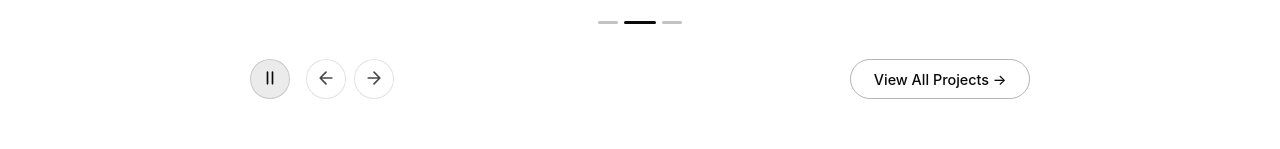
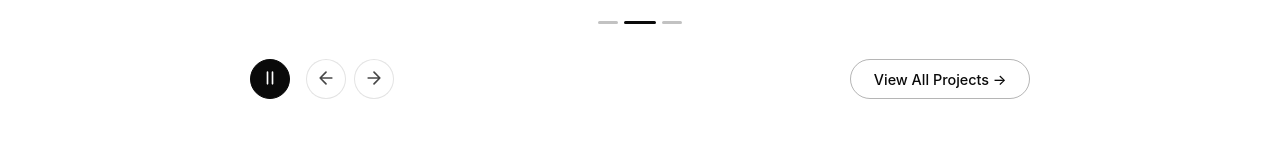
Before and after one commit to LucaCavallotto/lucacavallotto.github.io, a React (Vite) app: page / in a window 1280 px wide. In both pictures the pointer is over the button 270 px from the left and 1956 px from the top of the page. Shown: the part 1877-2026 px from the top of the page. Built offline with nearby package versions, Linux system fonts and the light colour scheme.

Commit message:
Improve carousel control contrast
Refine the home page carousel controls to better match the design system. The button now inherits the text color, transitions include border and text changes, and the hover state inverts the foreground/background for clearer contrast and a more polished interaction.

```diff
--- a/src/styles/home.css
+++ b/src/styles/home.css
@@ -269,20 +269,23 @@
   align-items: center;
   justify-content: center;
   opacity: 0.75;
-  transition: opacity 0.2s ease, background 0.2s ease;
+  transition: opacity 0.2s ease, background 0.2s ease, border-color 0.2s ease, color 0.2s ease;
   backdrop-filter: blur(8px);
   flex-shrink: 0;
   cursor: pointer;
+  color: var(--text);
 }
 
 .carousel-ctrl:hover {
   opacity: 1;
-  background: color-mix(in srgb, var(--text) 8%, var(--bg));
+  background: var(--text);
+  border-color: var(--text);
+  color: var(--bg);
 }
 
 .carousel-ctrl-icon {
   font-size: 1.1rem;
-  color: var(--text);
+  color: inherit;
   line-height: 1;
   display: block;
 }
```
